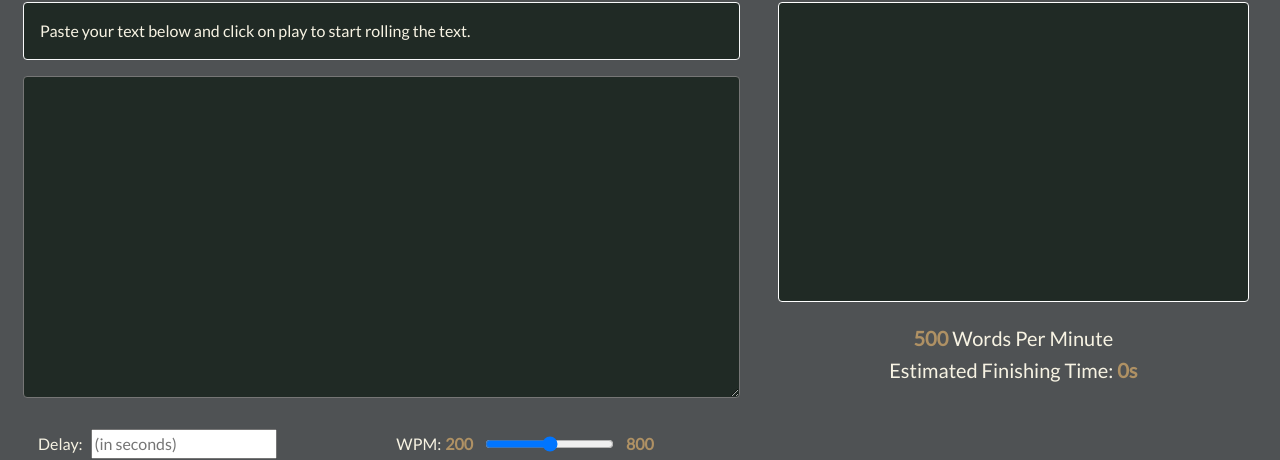
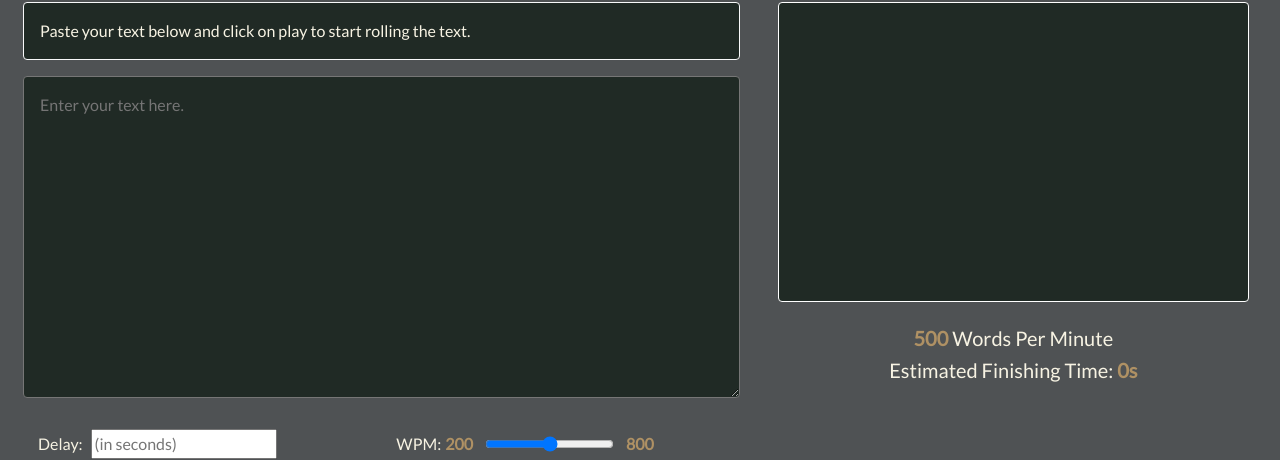
Before and after one commit to ye-yu/fast-read, a plain HTML site: page index.html in a window 1280 px wide. Shown: the part 145-605 px from the top of the page. Drawn offline with nearby package versions, Linux system fonts and the light colour scheme.

Commit message:
Add placeholder on empty textarea

```diff
--- a/index.html
+++ b/index.html
@@ -83,7 +83,7 @@
             Paste your text below and click on play to start rolling
             the text.
           </div>
-          <textarea class="textarea-full-width color-main-bg color-text px-3 py-3 my-3 rounded" id="input-text" rows="12"></textarea>
+          <textarea placeholder="Enter your text here." class="textarea-full-width color-main-bg color-text px-3 py-3 my-3 rounded" id="input-text" rows="12"></textarea>
           <div class="w-100 color-text px-3 py-3 my-3 smooth-scrolling" id="highlighting" style="height: 300px; overflow-y:auto;">
           </div>
           <div class="container-fluid text-center">
```
